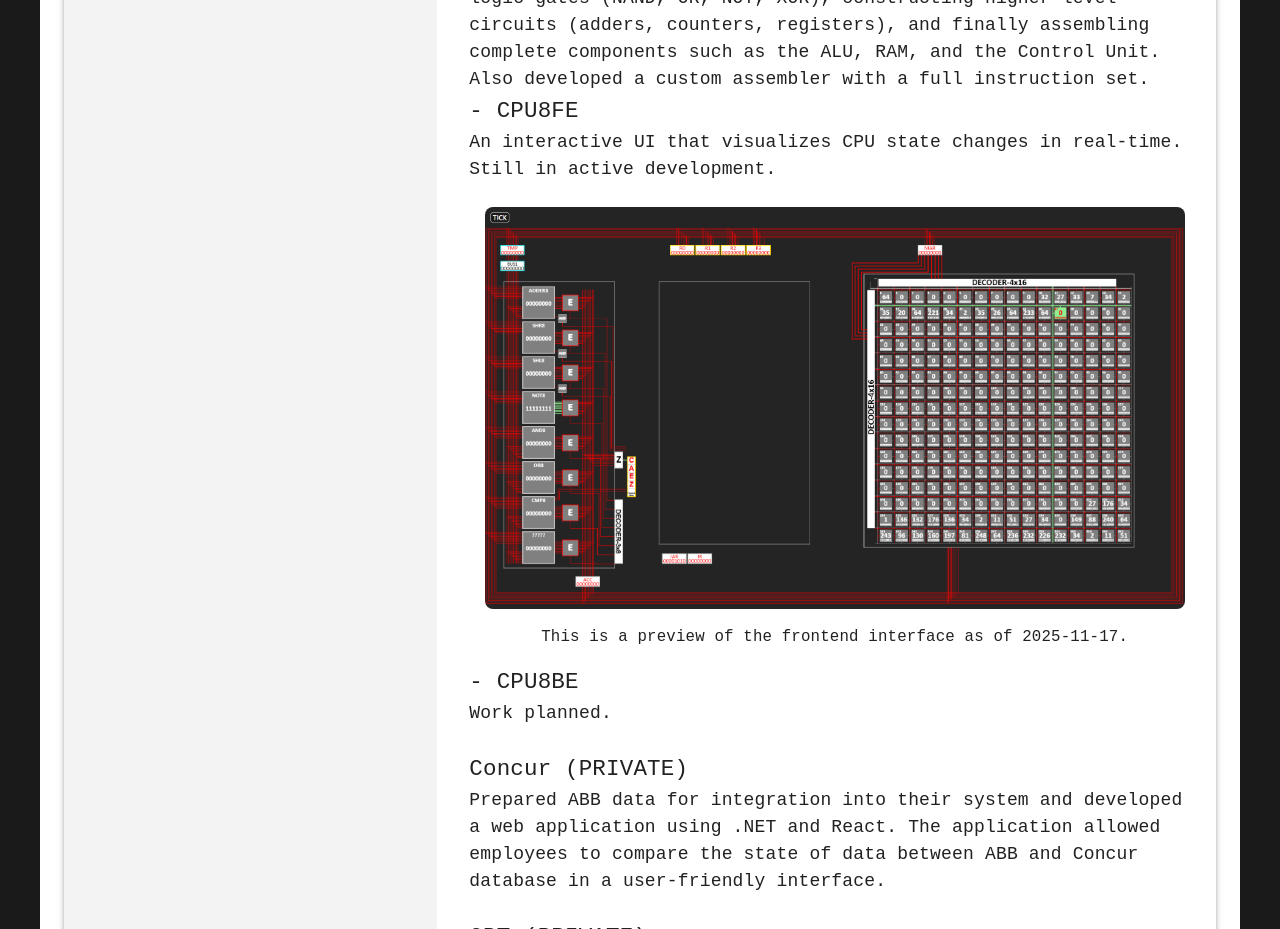
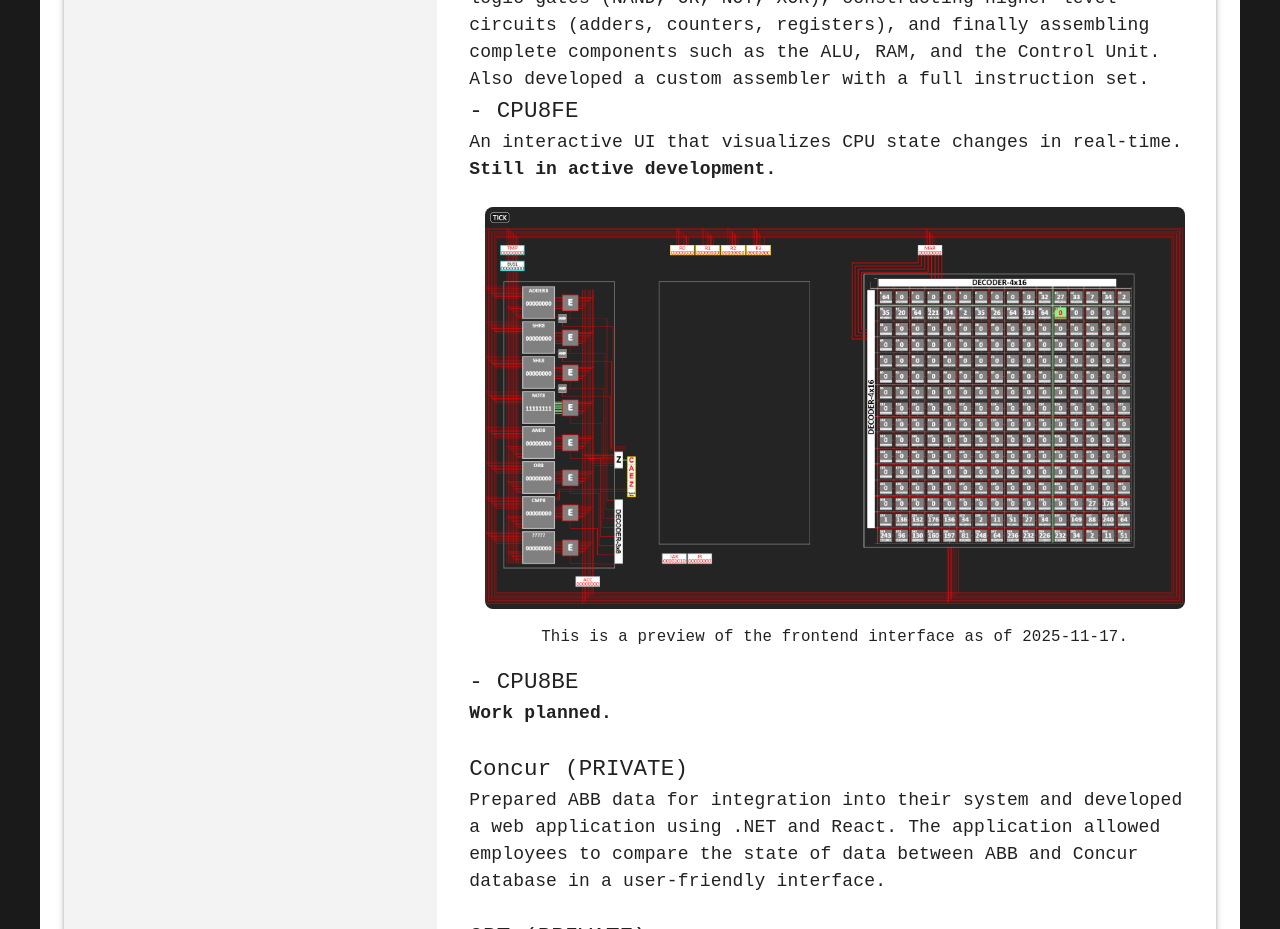
Before and after one commit to NebojsaKnezevic/MyCV, a React (Vite) app: page / in a window 1280 px wide. Shown: the part 1200-2129 px from the top of the page. Built offline with nearby package versions, Linux system fonts and the light colour scheme.

Commit message:
bolded some text

```diff
--- a/src/components/right/projects/projects.tsx
+++ b/src/components/right/projects/projects.tsx
@@ -46,8 +46,7 @@ export const Projects: React.FC = () => {
           <Typography variant="h6">- CPU8FE</Typography>
 
           <Typography variant="body1" sx={{ mb: 2 }}>
-            An interactive UI that visualizes CPU state changes in real-time.
-            Still in active development.
+            An interactive UI that visualizes CPU state changes in real-time. <b>Still in active development.</b>
           </Typography>
 
           <Box sx={{ textAlign: "center", mb: 2 }}>
@@ -69,7 +68,7 @@ export const Projects: React.FC = () => {
           </Box>
 
           <Typography variant="h6">- CPU8BE</Typography>
-          <Typography variant="body1">Work planned.</Typography>
+          <Typography variant="body1"><b>Work planned.</b></Typography>
         </Grid2>
 
         {/* Concur Project */}
```
